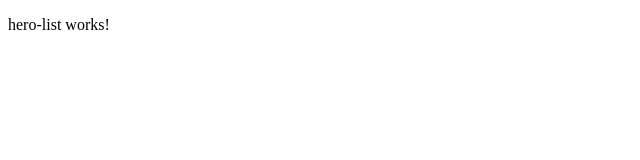
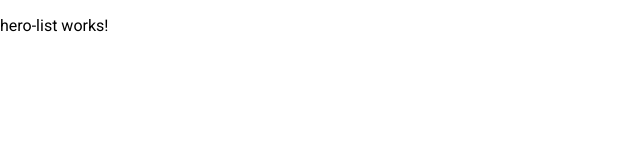
Before and after one commit to Daniel-Ignacio-Nieto/RIU-Frontend-DANIEL-IGNACIO-NIETO, an Angular app: page /heroes in a window 1280 px wide. Shown: the top 160 px of the page, without its empty margins (0-640 px from the left). Built offline with nearby package versions, Linux system fonts and the light colour scheme.

Commit message:
feat(style): add angular material

```diff
--- a/angular.json
+++ b/angular.json
@@ -29,7 +29,10 @@
                 "input": "public"
               }
             ],
-            "styles": ["src/styles.scss"],
+            "styles": [
+              "@angular/material/prebuilt-themes/azure-blue.css",
+              "src/styles.scss"
+            ],
             "scripts": []
           },
           "configurations": {
@@ -83,7 +86,10 @@
                 "input": "public"
               }
             ],
-            "styles": ["src/styles.scss"],
+            "styles": [
+              "@angular/material/prebuilt-themes/azure-blue.css",
+              "src/styles.scss"
+            ],
             "scripts": [],
             "karmaConfig": "karma.conf.js",
             "codeCoverage": true
--- a/package.json
+++ b/package.json
@@ -15,10 +15,12 @@
   "private": true,
   "dependencies": {
     "@angular/animations": "^18.2.0",
+    "@angular/cdk": "^18.2.14",
     "@angular/common": "^18.2.0",
     "@angular/compiler": "^18.2.0",
     "@angular/core": "^18.2.0",
     "@angular/forms": "^18.2.0",
+    "@angular/material": "^18.2.14",
     "@angular/platform-browser": "^18.2.0",
     "@angular/platform-browser-dynamic": "^18.2.0",
     "@angular/router": "^18.2.0",
--- a/src/app/app.config.ts
+++ b/src/app/app.config.ts
@@ -2,7 +2,8 @@
 import { provideRouter } from '@angular/router';
 
 import { routes } from './app.routes';
+import { provideAnimationsAsync } from '@angular/platform-browser/animations/async';
 
 export const appConfig: ApplicationConfig = {
-  providers: [provideZoneChangeDetection({ eventCoalescing: true }), provideRouter(routes)]
+  providers: [provideZoneChangeDetection({ eventCoalescing: true }), provideRouter(routes), provideAnimationsAsync()]
 };
--- a/src/index.html
+++ b/src/index.html
@@ -6,6 +6,8 @@
   <base href="/">
   <meta name="viewport" content="width=device-width, initial-scale=1">
   <link rel="icon" type="image/x-icon" href="favicon.ico">
+  <link href="https://fonts.googleapis.com/css2?family=Roboto:wght@300;400;500&display=swap" rel="stylesheet">
+  <link href="https://fonts.googleapis.com/icon?family=Material+Icons" rel="stylesheet">
 </head>
 <body>
   <app-root></app-root>
--- a/src/styles.scss
+++ b/src/styles.scss
@@ -1 +1,4 @@
 /* You can add global styles to this file, and also import other style files */
+
+html, body { height: 100%; }
+body { margin: 0; font-family: Roboto, "Helvetica Neue", sans-serif; }
```
